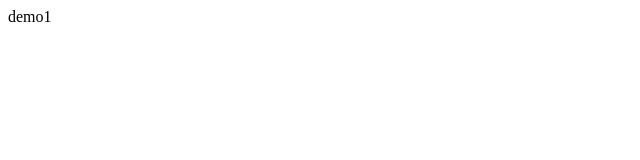
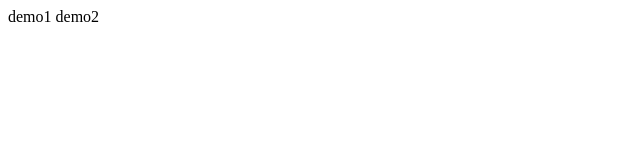
Before and after one commit to tibomedia/part4.demo, a plain HTML site: page index.html in a window 1280 px wide. Shown: the full height of the page, 0-640 px from the left. Drawn offline with Linux system fonts and the light colour scheme.

Commit message:
added demo2

```diff
--- a/index.html
+++ b/index.html
@@ -8,5 +8,6 @@
     </head>
     <body>
         demo1
+        demo2
     </body>
 </html>
```
